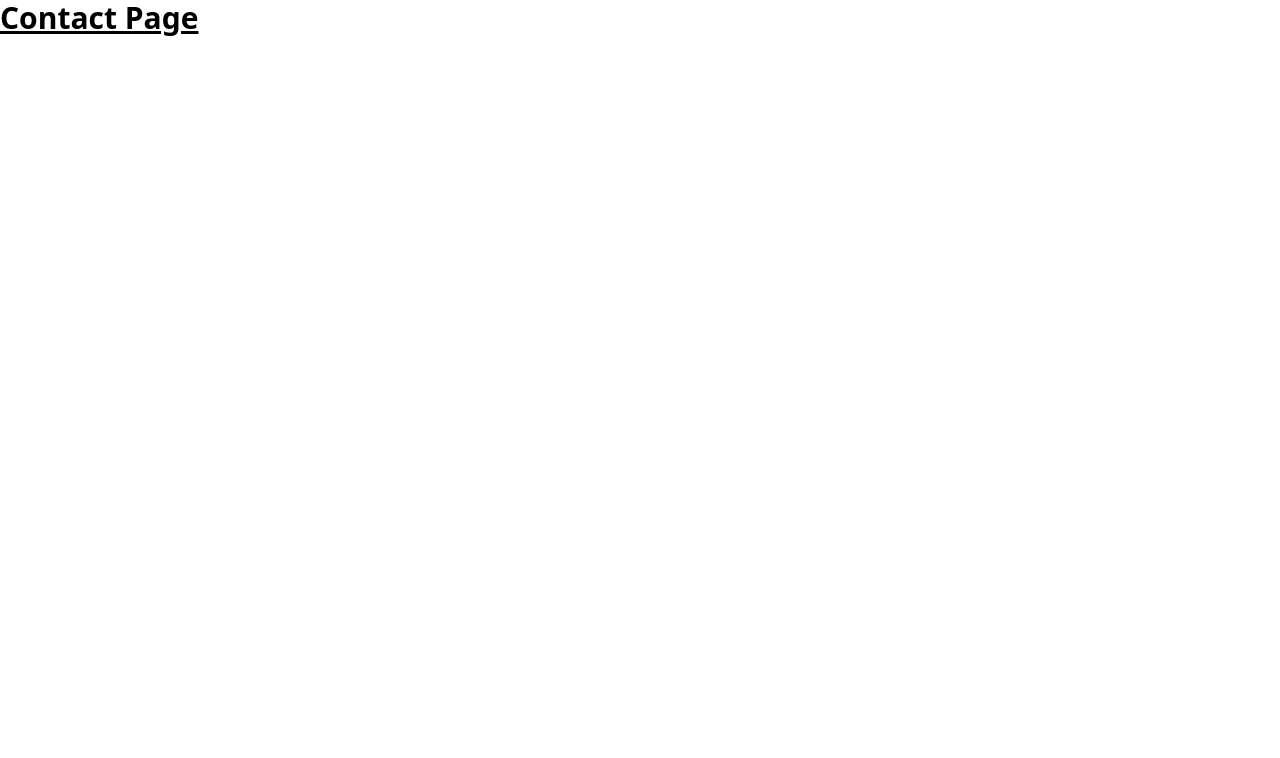
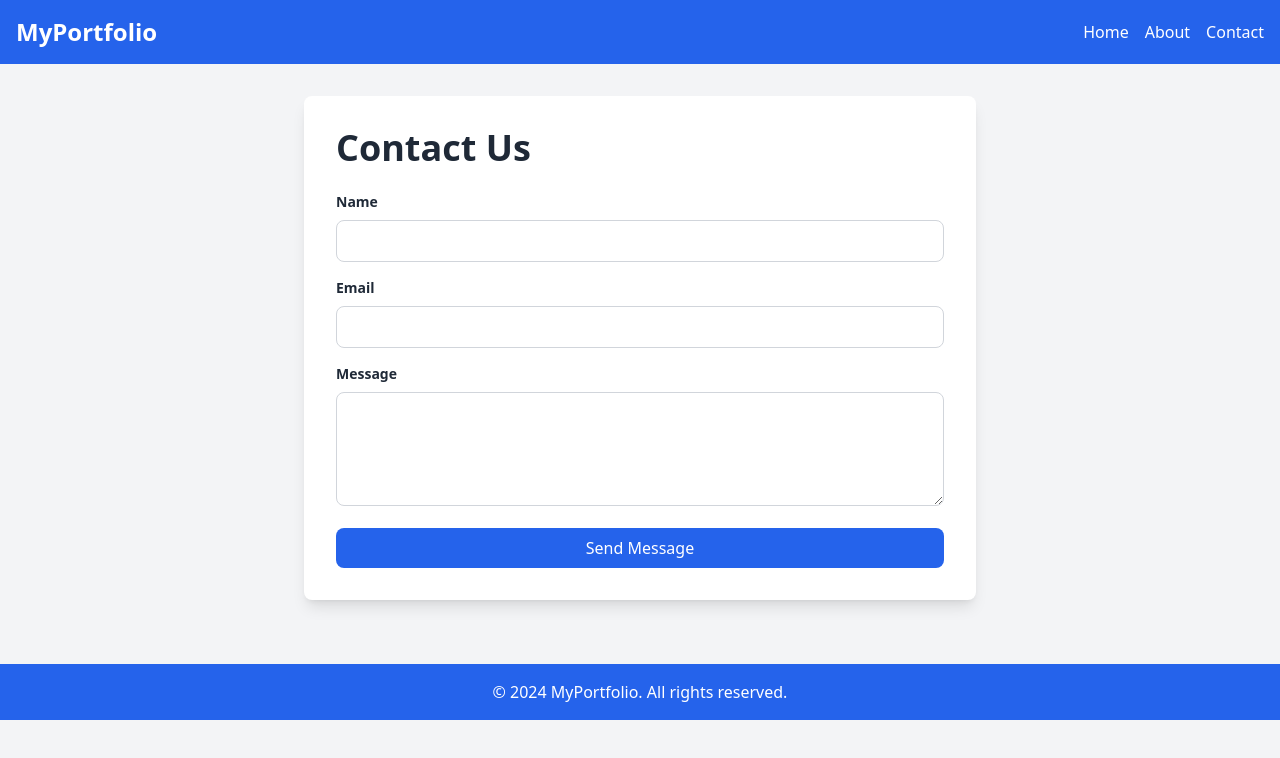
Before and after one commit to iambhvsh/sparkvite, a website built with Vite: page pages/contact.html in a window 1280 px wide. Built offline with nearby package versions, Linux system fonts and the light colour scheme.

Commit message:
Update contact.html

```diff
--- a/pages/contact.html
+++ b/pages/contact.html
@@ -7,7 +7,46 @@
   <title>Contact</title>
   <link rel="stylesheet" href="../src/output.css">
 </head>
-<body>
-  <h1 class="text-3xl font-bold underline">Contact Page</h1>
+<body class="bg-gray-100 text-gray-800 font-sans">
+  <header class="bg-blue-600 text-white p-4">
+    <nav class="container mx-auto flex justify-between items-center">
+      <a href="/" class="text-2xl font-bold">MyPortfolio</a>
+      <ul class="flex space-x-4">
+        <li><a href="/" class="hover:underline">Home</a></li>
+        <li><a href="/about" class="hover:underline">About</a></li>
+        <li><a href="/contact" class="hover:underline">Contact</a></li>
+      </ul>
+    </nav>
+  </header>
+
+  <main class="container mx-auto px-4 py-8">
+    <section class="bg-white p-8 rounded-lg shadow-lg max-w-2xl mx-auto">
+      <h1 class="text-4xl font-extrabold mb-6">Contact Us</h1>
+      <form action="#" method="POST" class="space-y-4">
+        <div>
+          <label for="name" class="block text-sm font-semibold mb-2">Name</label>
+          <input type="text" id="name" name="name" required
+            class="w-full border border-gray-300 rounded-lg px-3 py-2 focus:outline-none focus:ring-2 focus:ring-blue-500 focus:border-transparent">
+        </div>
+        <div>
+          <label for="email" class="block text-sm font-semibold mb-2">Email</label>
+          <input type="email" id="email" name="email" required
+            class="w-full border border-gray-300 rounded-lg px-3 py-2 focus:outline-none focus:ring-2 focus:ring-blue-500 focus:border-transparent">
+        </div>
+        <div>
+          <label for="message" class="block text-sm font-semibold mb-2">Message</label>
+          <textarea id="message" name="message" rows="4" required
+            class="w-full border border-gray-300 rounded-lg px-3 py-2 focus:outline-none focus:ring-2 focus:ring-blue-500 focus:border-transparent"></textarea>
+        </div>
+        <button type="submit" class="w-full bg-blue-600 text-white py-2 px-4 rounded-lg hover:bg-blue-700 focus:outline-none focus:ring-2 focus:ring-blue-500 focus:ring-opacity-50">
+          Send Message
+        </button>
+      </form>
+    </section>
+  </main>
+
+  <footer class="bg-blue-600 text-white text-center py-4 mt-8">
+    <p>&copy; 2024 MyPortfolio. All rights reserved.</p>
+  </footer>
 </body>
 </html>
```
